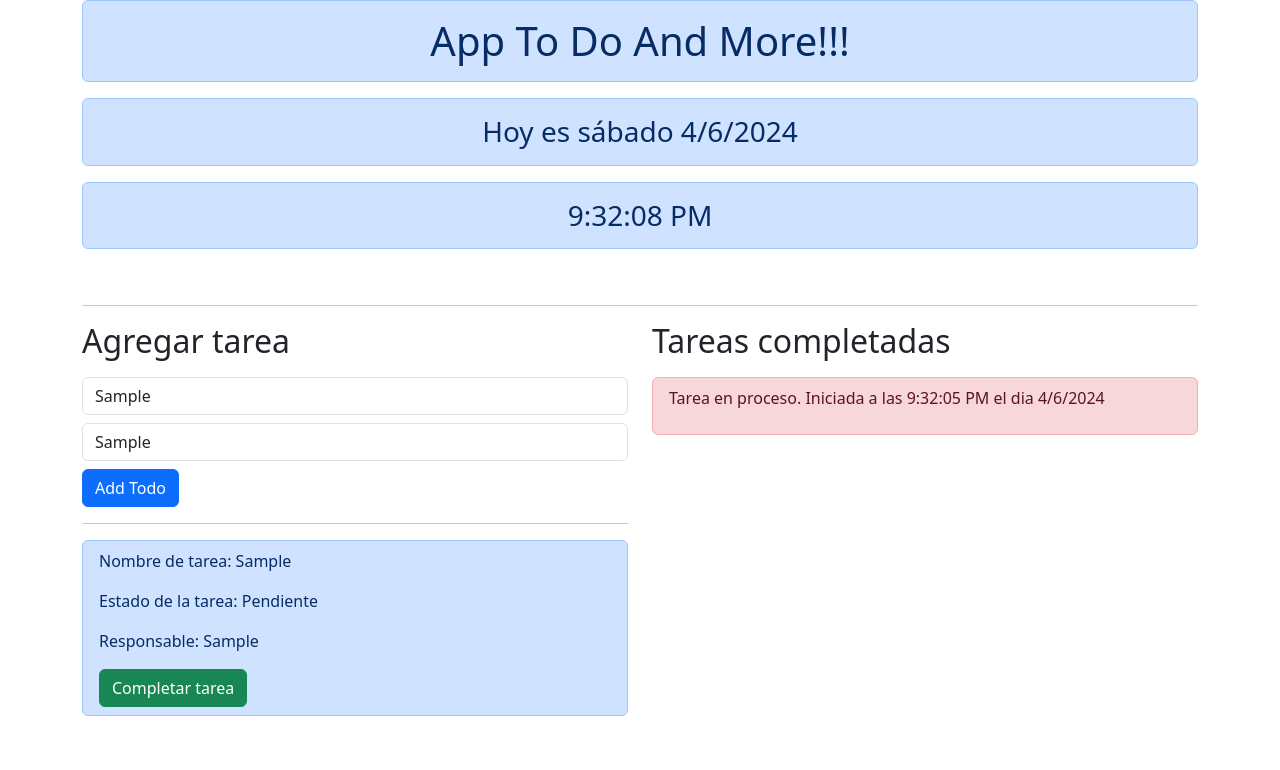
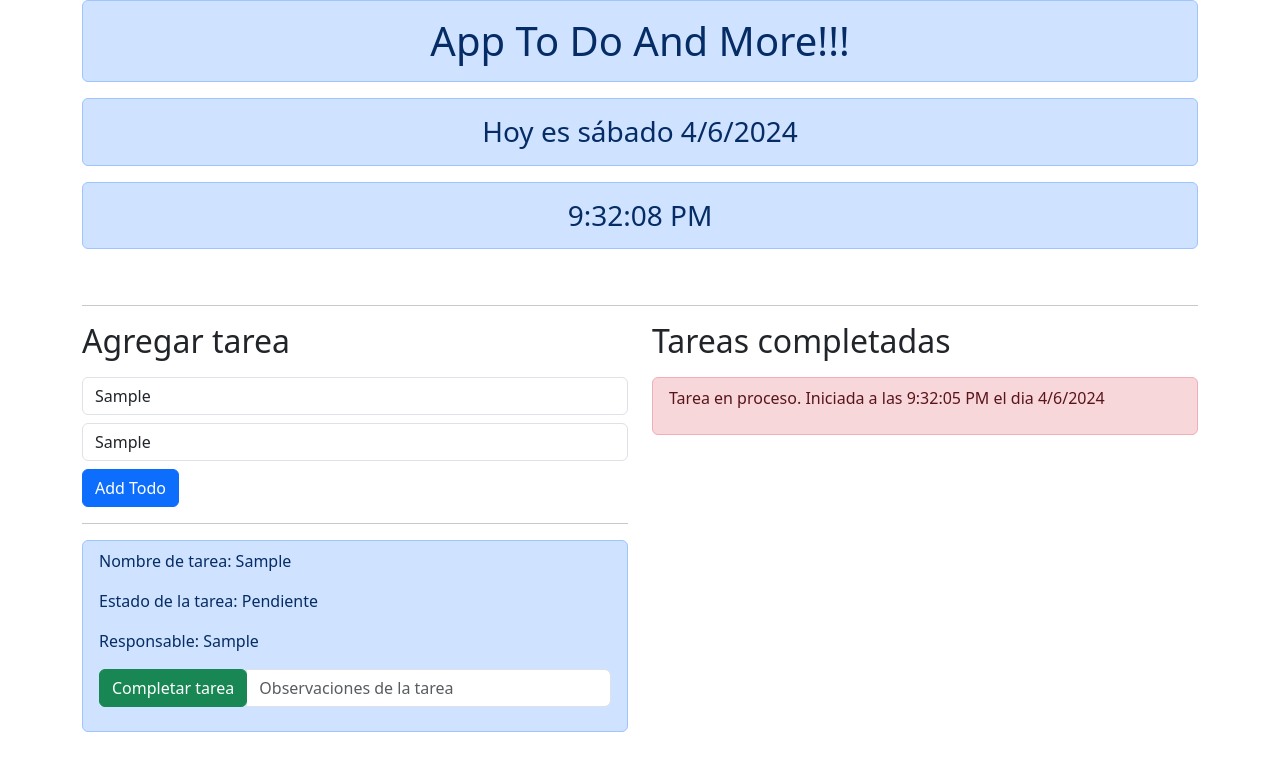
Before and after one commit to Abraham-Olsen/Sistemas-Colaborativos-Prototipo, an Angular app: page / in a window 1280 px wide. Both pictures are taken after typing "Sample", "Sample" into the empty fields and a click on the button "Add Todo". Shown: the top 770 px of the page. Built offline with nearby package versions, Linux system fonts and the light colour scheme.

Commit message:
feat: :sparkles: feat: Campo de observaciones

```diff
--- a/src/app/components/erased-list/erased-list.component.html
+++ b/src/app/components/erased-list/erased-list.component.html
@@ -12,6 +12,11 @@
         <p>
           Completada el dia {{ tarea.fechaDeFin }} a las {{ tarea.horaDeFin }}
         </p>
+        <p>
+          Iniciada el dia {{ tarea.fechaDeInicio }} a las
+          {{ tarea.horaDeInicio }}
+        </p>
+        <p>Observaciones: {{ tarea.Observaciones }}</p>
       </div>
 
       <p *ngIf="tarea.completado == false">
--- a/src/app/components/list/interfaces/Tarea.ts
+++ b/src/app/components/list/interfaces/Tarea.ts
@@ -6,4 +6,5 @@ export interface Tarea {
   horaDeFin: string;
   fechaDeInicio: string;
   fechaDeFin: string;
+  Observaciones: string;
 }
--- a/src/app/components/list/list.component.html
+++ b/src/app/components/list/list.component.html
@@ -5,12 +5,14 @@
     placeholder="Tarea"
     type="text"
     [(ngModel)]="tarea"
+    required
   />
   <input
     class="form-control mb-2"
     placeholder="Nombre del encargado"
     type="text"
     [(ngModel)]="responsable"
+    required
   />
 
   <button class="btn btn-primary" (click)="addTask()">Add Todo</button>
@@ -28,9 +30,26 @@
           Estado de la tarea: {{ todo.completado ? "Completado" : "Pendiente" }}
         </p>
         <p>Responsable: {{ todo.responsable }}</p>
-        <button class="btn btn-success" (click)="deleteTask(index)">
-          Completar tarea
-        </button>
+
+        <div class="input-group mb-3">
+          <div class="input-group-prepend">
+            <button
+              class="btn btn-success"
+              (click)="deleteTask(index)"
+              type="button"
+            >
+              Completar tarea
+            </button>
+          </div>
+          <input
+            type="text"
+            class="form-control"
+            placeholder="Observaciones de la tarea"
+            aria-label=""
+            aria-describedby="basic-addon1"
+            [(ngModel)]="observaciones"
+          />
+        </div>
       </div>
 
       <p *ngIf="todo.completado == true">
--- a/src/app/components/list/list.component.ts
+++ b/src/app/components/list/list.component.ts
@@ -14,6 +14,7 @@ export class ListComponent {
   completado = false;
   horaDeInicio = '';
   fecha = '';
+  observaciones: string = '';
 
   addTask() {
     const nuevaTarea: Tarea = {
@@ -24,6 +25,7 @@ export class ListComponent {
       horaDeFin: '',
       fechaDeInicio: (this.fecha = new Date().toLocaleDateString()),
       fechaDeFin: '',
+      Observaciones: this.observaciones,
     };
     this.todos.push(nuevaTarea);
   }
```
